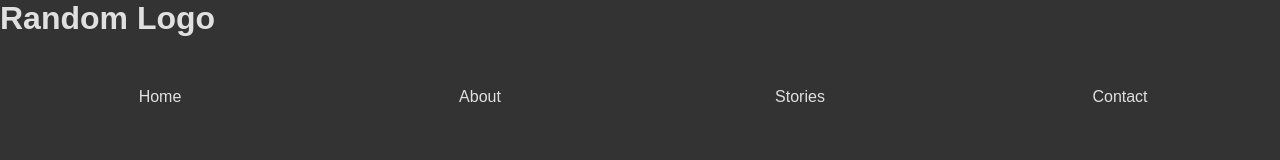
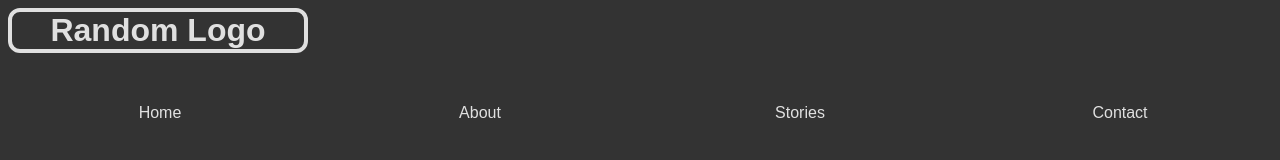
Before and after one commit to KylesTech95/navigation-bar-interactive, a plain HTML site: page index.html in a window 1280 px wide. Drawn offline with Linux system fonts and the light colour scheme.

Commit message:
edited the logo

```diff
--- a/styles.css
+++ b/styles.css
@@ -8,6 +8,16 @@
 }
 body{
     background: #333;
+}
+.logo{
+    border: 4px solid #fff;
+    border-radius: 12px;
+    width: 300px;
+    display: flex;
+    flex-direction: column;
+    justify-content: center;
+    align-items: center;
+    margin: .5rem 0 0 .5rem;
 }
 .logo-actual{
     color: #fff;
```
